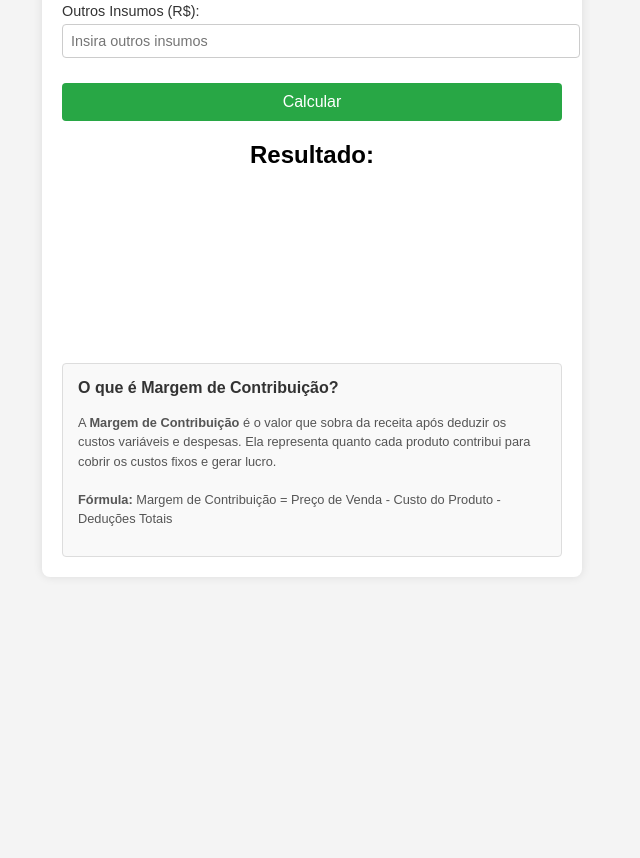
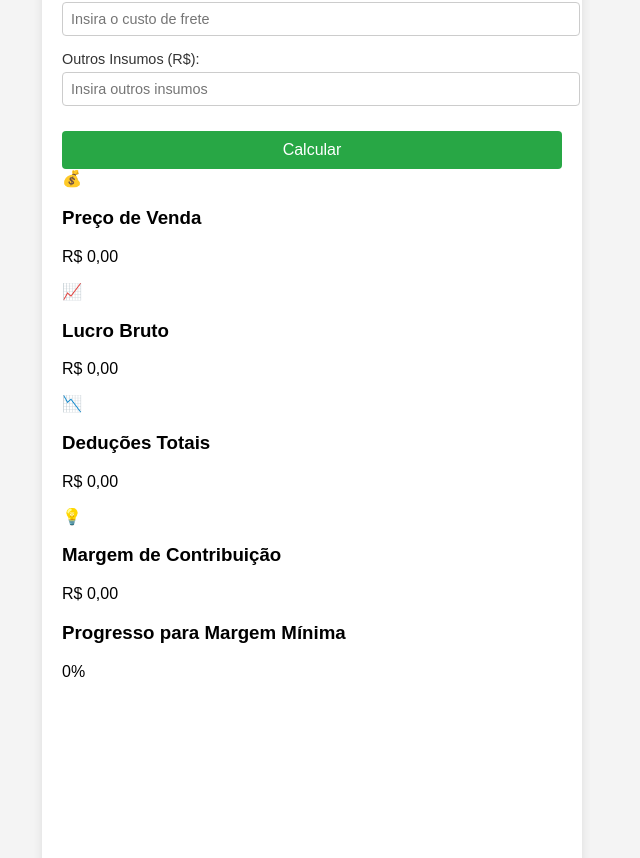
Before and after one commit to danielbsatos/precificacao, a plain HTML site: page index.html in a window 1280 px wide. Shown: the part 938-1796 px from the top of the page, without its empty margins (328-968 px from the left). Before the commit the page ends 1535 px from the top, so only its background shows below. Drawn offline with nearby package versions, Linux system fonts and the light colour scheme.

Commit message:
Update index.html

```diff
--- a/index.html
+++ b/index.html
@@ -11,6 +11,9 @@
 <body>
     <div class="calculator">
         <h1>Calculadora de Precificação</h1>
+
+        <!-- Botão para alternar modo escuro/claro -->
+        <button id="toggleModo">Alternar Modo</button>
 
         <!-- Custo e Preço de Venda -->
         <div class="input-group">
@@ -79,13 +82,45 @@
         <!-- Botão de cálculo -->
         <button onclick="calcularPreco()">Calcular</button>
 
-        <!-- Resultado -->
-        <h2>Resultado:</h2>
-        <p id="resultado"></p>
+        <!-- Resultado em Cards -->
+        <div class="cards-container">
+            <div class="card">
+                <span class="card-icon">💰</span>
+                <h3>Preço de Venda</h3>
+                <p id="precoVendaResultado" data-tooltip="Valor final do produto após deduções.">R$ 0,00</p>
+            </div>
+            <div class="card">
+                <span class="card-icon">📈</span>
+                <h3>Lucro Bruto</h3>
+                <p id="lucroBrutoResultado" data-tooltip="Diferença entre o preço de venda e o custo do produto.">R$ 0,00</p>
+            </div>
+            <div class="card">
+                <span class="card-icon">📉</span>
+                <h3>Deduções Totais</h3>
+                <p id="deducoesResultado" data-tooltip="Soma de todas as deduções e despesas.">R$ 0,00</p>
+            </div>
+            <div class="card">
+                <span class="card-icon">💡</span>
+                <h3>Margem de Contribuição</h3>
+                <p id="margemContribuicaoResultado" data-tooltip="Valor que sobra após deduzir custos e despesas.">R$ 0,00</p>
+            </div>
+        </div>
 
-        <!-- Gráfico -->
+        <!-- Barra de Progresso -->
+        <div class="progress-container">
+            <h3>Progresso para Margem Mínima</h3>
+            <div class="progress-bar">
+                <div id="progressoMargem" class="progress"></div>
+            </div>
+            <p id="textoProgresso">0%</p>
+        </div>
+
+        <!-- Gráficos -->
         <div class="grafico-container">
-            <canvas id="grafico"></canvas>
+            <canvas id="graficoGastosLucro"></canvas>
+        </div>
+        <div class="grafico-container">
+            <canvas id="graficoDeducoes"></canvas>
         </div>
 
         <!-- Explicação -->
```
